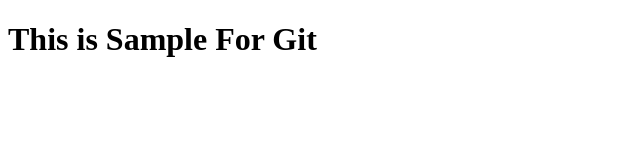
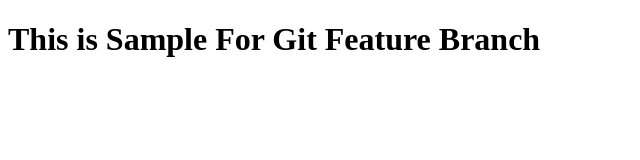
Before and after one commit to Parth-Vadhani/SecondRepo, a plain HTML site: page index.html in a window 1280 px wide. Shown: the whole page, without its empty margins (0-640 px from the left). Drawn offline with Linux system fonts and the light colour scheme.

Commit message:
New Features Added in Feature Branch

```diff
--- a/index.html
+++ b/index.html
@@ -6,6 +6,6 @@
     <title>Document</title>
 </head>
 <body>
-    <h1>This is Sample For Git</h1>
+    <h1>This is Sample For Git Feature Branch</h1>
 </body>
 </html>
```
